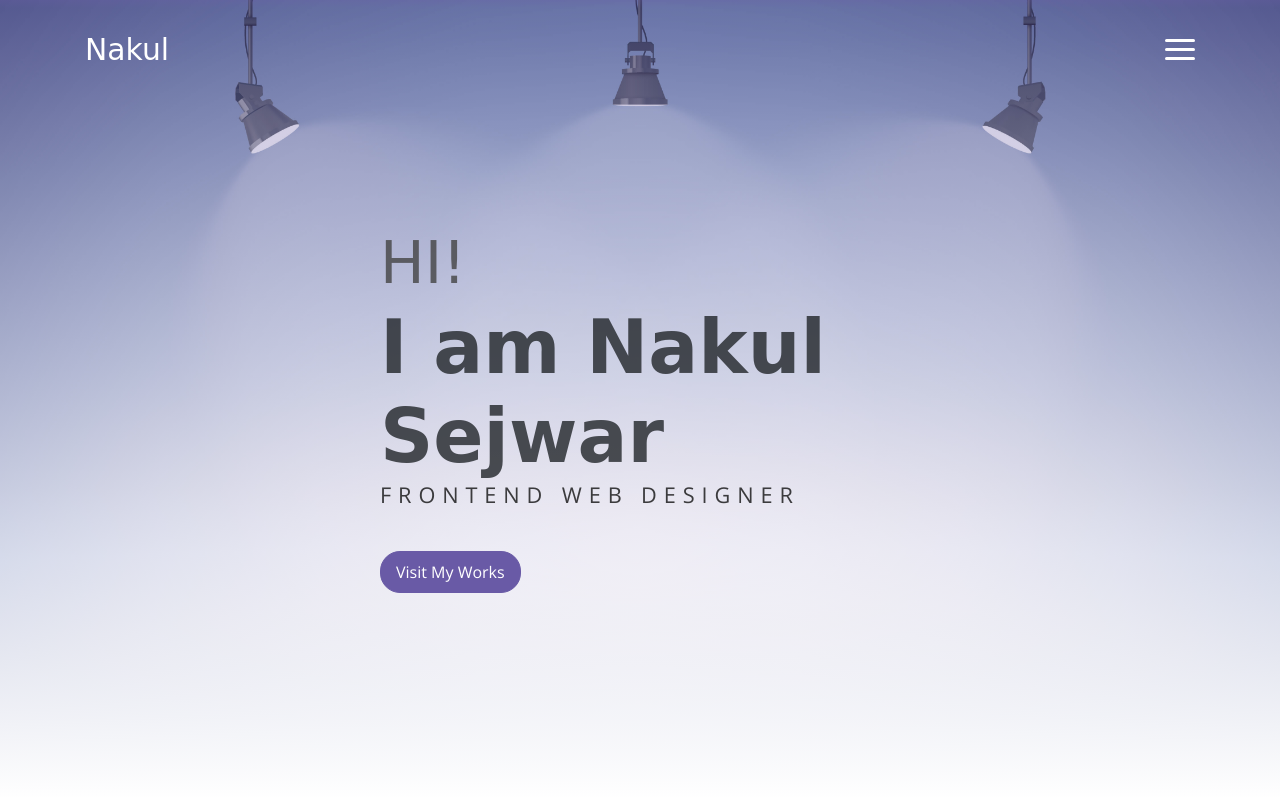
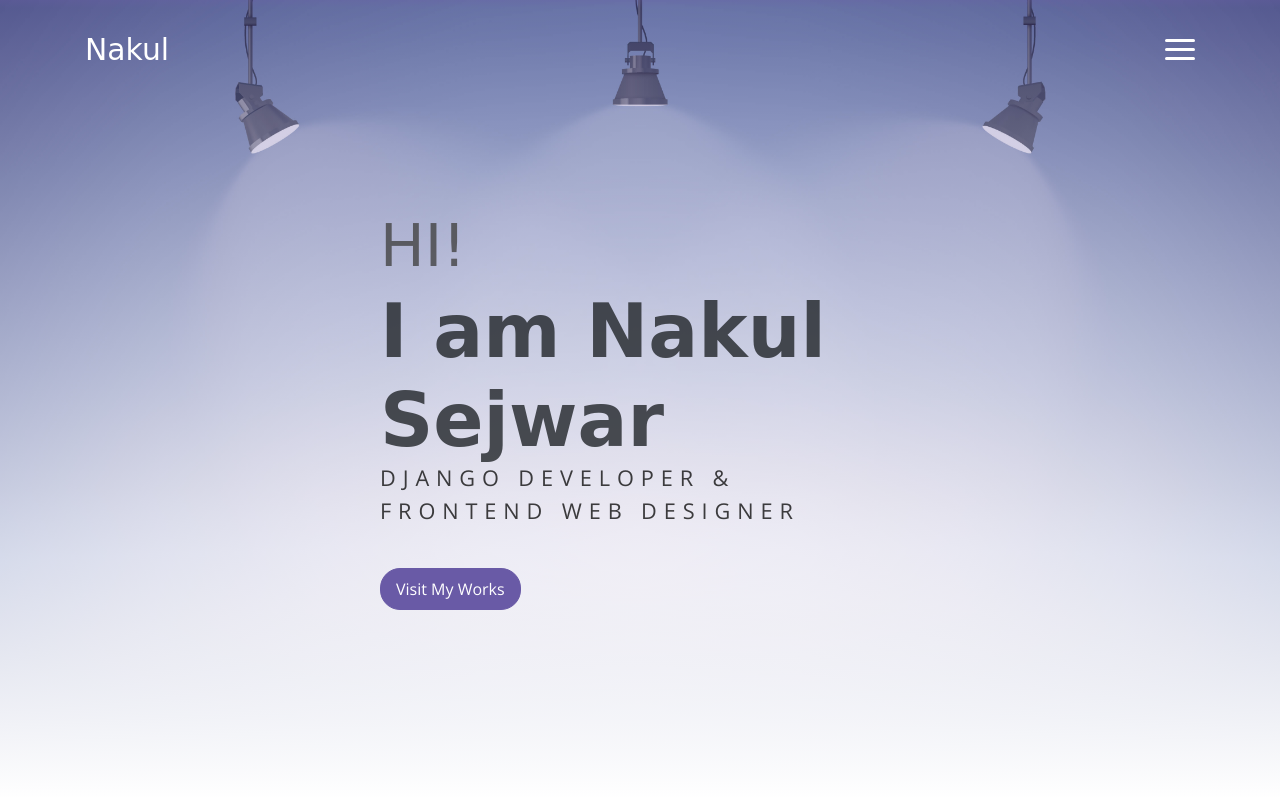
Before and after one commit to nakulsejwar/mysite, a plain HTML site: page index.html in a window 1280 px wide. Shown: the top 797 px of the page. Drawn offline with nearby package versions, Linux system fonts and the light colour scheme; a web font is replaced by a local one.

Commit message:
Update index.html

```diff
--- a/index.html
+++ b/index.html
@@ -50,7 +50,7 @@
                 <span class="up">HI!</span>
                 <span class="down">I am Nakul Sejwar</span>
             </h1>
-            <p class="header-subtitle">FRONTEND WEB DESIGNER</p>
+            <p class="header-subtitle">DJANGO DEVELOPER &<br>FRONTEND WEB DESIGNER</p>
 
             <button class="btn btn-primary"><a class="link" style="color: #ffffff;" href="#portfolio">Visit My Works</a></button>
         </div>
```
